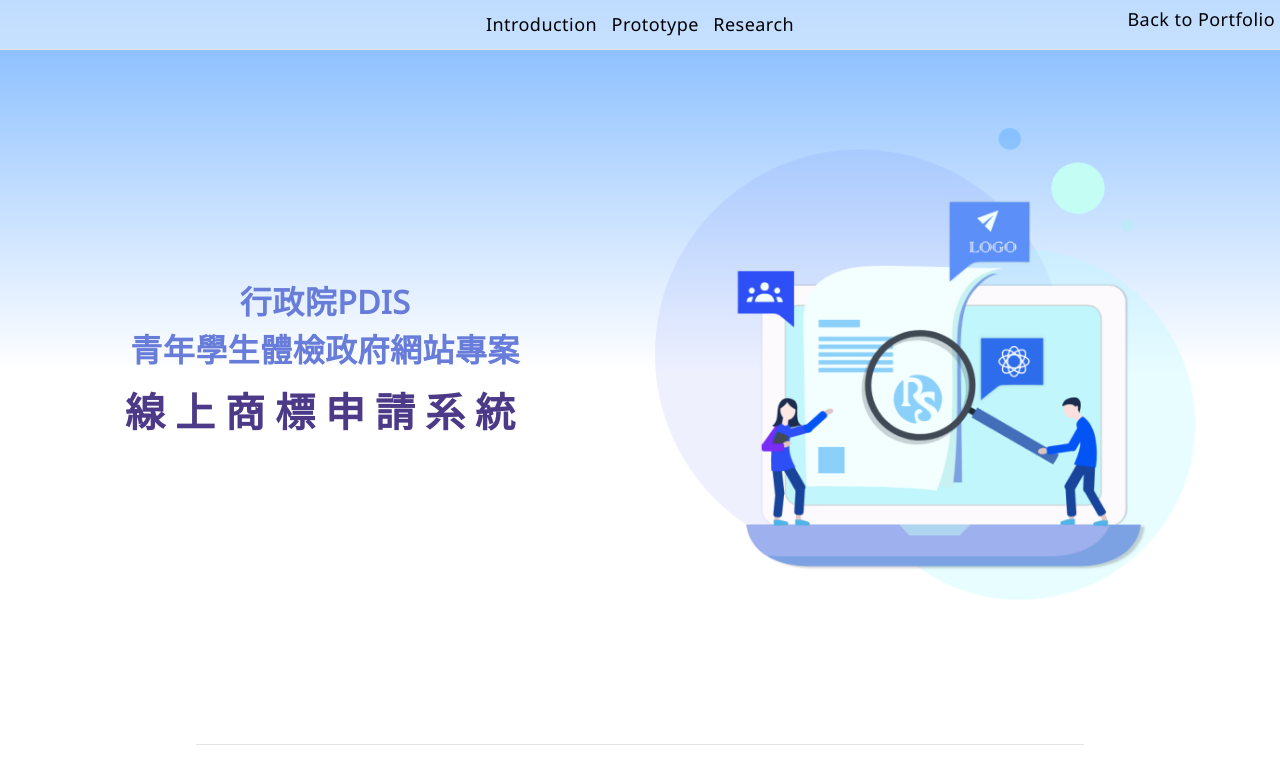
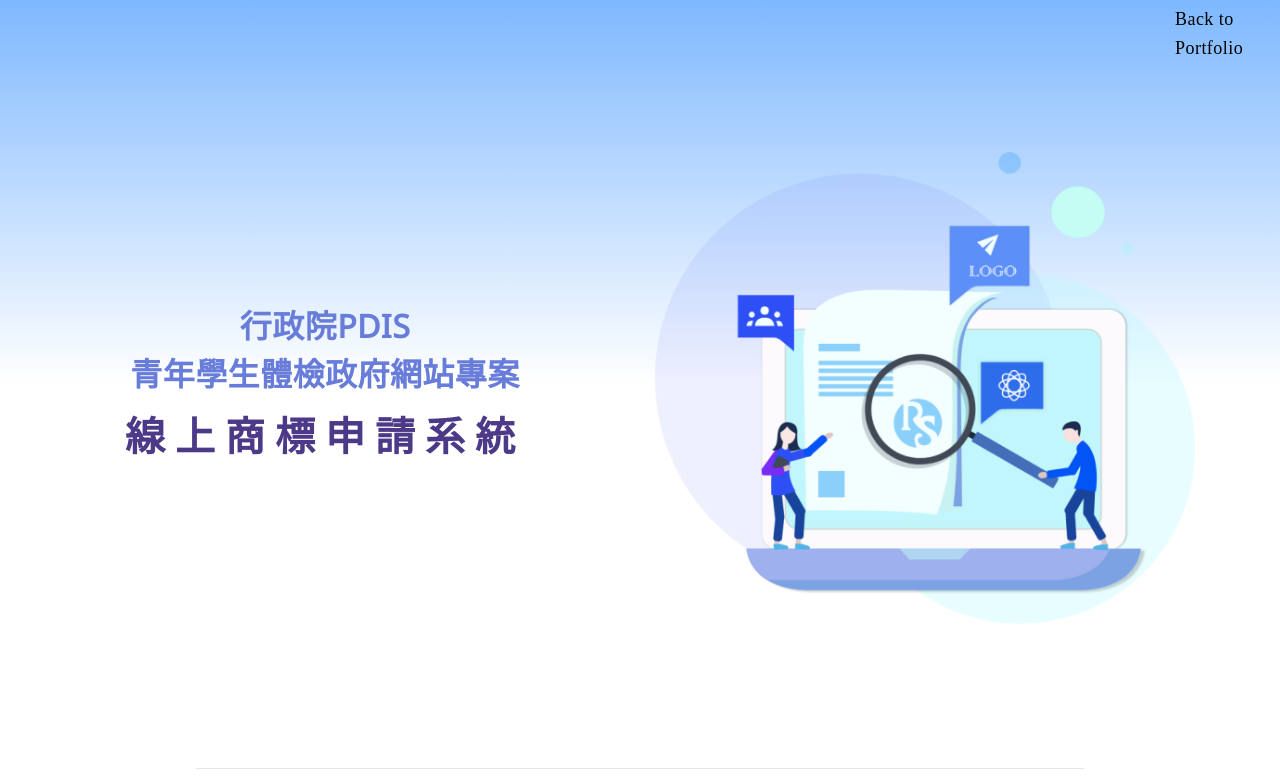
Before and after one commit to water13100/pdis, a plain HTML site: page index.html in a window 1280 px wide. Shown: the top 783 px of the page. Drawn offline with nearby package versions, Linux system fonts and the light colour scheme; a web font is replaced by a local one.

Commit message:
7/23 nav修改

```diff
--- a/index.html
+++ b/index.html
@@ -1,6 +1,6 @@
 <!DOCTYPE html>
 <html>
-    <header  class="header-style">
+    <head>
         <meta charset="UTF-8">
     <meta name="viewport" content="width=device-width, initial-scale=1.0">
     <meta http-equiv="X-UA-Compatible" content="ie=edge">
@@ -11,18 +11,21 @@
         <script src="https://code.jquery.com/jquery-3.5.1.slim.min.js" integrity="sha384-DfXdz2htPH0lsSSs5nCTpuj/zy4C+OGpamoFVy38MVBnE+IbbVYUew+OrCXaRkfj" crossorigin="anonymous"></script>
 <script src="https://cdn.jsdelivr.net/npm/popper.js@1.16.0/dist/umd/popper.min.js" integrity="sha384-Q6E9RHvbIyZFJoft+2mJbHaEWldlvI9IOYy5n3zV9zzTtmI3UksdQRVvoxMfooAo" crossorigin="anonymous"></script>
 <script src="https://stackpath.bootstrapcdn.com/bootstrap/4.5.0/js/bootstrap.min.js" integrity="sha384-OgVRvuATP1z7JjHLkuOU7Xw704+h835Lr+6QL9UvYjZE3Ipu6Tp75j7Bh/kR0JKI" crossorigin="anonymous"></script>
-<!-- <link href="https://fonts.googleapis.com/css2?family=Overlock+SC&display=swap" rel="stylesheet"> -->
+<link href="https://fonts.googleapis.com/css2?family=Overlock+SC&display=swap" rel="stylesheet">
 <link href="https://fonts.googleapis.com/css2?family=Overpass+Mono:wght@600&display=swap" rel="stylesheet">
 <link href="https://fonts.googleapis.com/css2?family=Noto+Sans&display=swap" rel="stylesheet">
+    </head>
+<body>
+<header  class="header-style">
 
         <nav class="top-bar">
             <img class="logo" src="images/nav-logo.png" alt="">
             <div class="top-nav-bar">
-                        <a class=" nav-item" href="#introduction">Introduction</a>
+                        <!-- <a class=" nav-item" href="#introduction">Introduction</a>
 
                         <a class="nav-item" href="#prototype">Prototype</a>
 
-                        <a class="nav-item" href="#research">Research</a>
+                        <a class="nav-item" href="#research">Research</a> -->
                         <a class="nav-item right" href="https://water13100.github.io/water13100.github.io/">Back to Portfolio</a>
 
                     </div>
@@ -52,7 +55,6 @@
         </div>
 
     </header>
-    <body class="all-style">
      <!-- Introduction -->
             <div id="introduction" class="container">
                 <hr class="hr">
@@ -254,35 +256,25 @@
                 </div>
                 </div>
             </div>
-            <hr>
-            <div height="500px" class="contanier center">
-                <div class="row center pt-60px">
-                    <h3 class=" mt-40px center">結語</h3>
-                    <div class="col-sm-12 center">
+            <div class="container mt-40px pb-40px">
+                <h2 class="m-title-c">結語</h2>
+                <div class="row  center">
+                    <div class="col-sm-6">
                         <p class="user-word">
                             在參與行政院PIDS計畫時，有幸能夠與公部門實際洽談，了解網站使用的實際現況和後續規劃，並且實際回饋公部門易用性建議和原型模擬，實習過程中受益良多。
                         </p>
+                    </div>
+                    <div class="col-sm-6">
                         <img width="500px" class="mb-100px" src="https://github.com/PDIS/ray2019/blob/master/src/assets/images/final.jpg?raw=true" alt="">
                     </div>
-
                 </div>
             </div>
+            <hr>
 
 
-            </div>
-    </body>
             <footer>
-                    <!-- other pages -->
-                    <!-- <div  class="container">
-                        <div class="row">
-                            <div class="col-sm-2">
-                                <img class="other-img" src="" alt="">
-                            </div>
-                            <h5>NuNotes</h5>
-                        </div>
-
-           </div> -->
-
 
             </footer>
+    </body>
+
 </html>
--- a/style.css
+++ b/style.css
@@ -1,7 +1,9 @@
 *{
    /* border: solid 1px;     */
 }
-body{
+
+html,body{
+    width: 100%;
 }
 .h-100vh{
     height: 100vh;
@@ -42,6 +44,7 @@ body{
 /* all-style */
 
 .header-style{
+    display: block;
     background: linear-gradient(180deg, #7EB8FF 0%, rgba(126, 184, 255, 0) 51.04%);
      height: 100%;
     width: 100%;
@@ -156,11 +159,9 @@ width: 100%;
 }
 .nav-item{
     color: #000;
-    /* width: 100px; */
+    width: 100px;
     height: 29px;
-    font-family: Poppins;
-    font-family: 'Noto Sans', sans-serif;
-
+    font-family: Overlock SC;
     font-style: normal;
     font-weight: normal;
     font-size: 18px;
@@ -204,33 +205,10 @@ width: 100%;
 
 
 
-/* nu-green */
 
 
+/* Introduction */
 
-/* top nav */
-.top-bar{
-    position: fixed;
-    width: 100%;
-    z-index: 1;
-    background: rgba(255,255,255,0.5);
-    border-bottom:solid 1px #E5E5E5 ;
-}
-.logo{
-    position: fixed;
-    height: 7%;
-    padding: 10px;
-
-}
-.top-nav-bar{
-    padding: 10px;
-    text-align: center;
-}
-
-/* Introduction */
-#introduction{
-
-}
 .intr-p{
     width: 450px;
     margin: auto;
```
Lines whose indentation alone changed are shown as unchanged.
